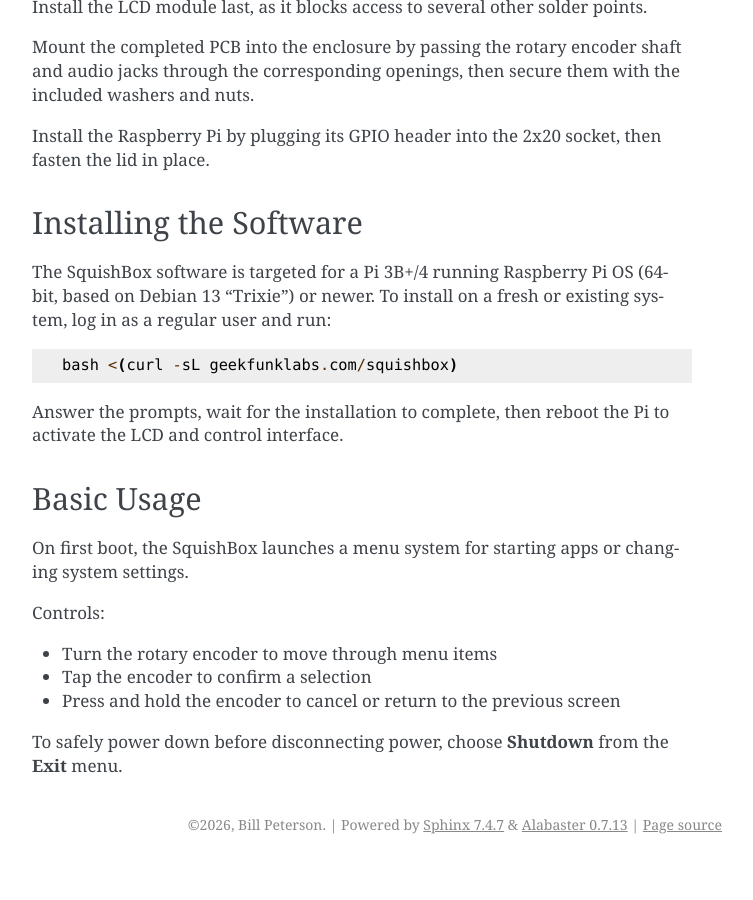
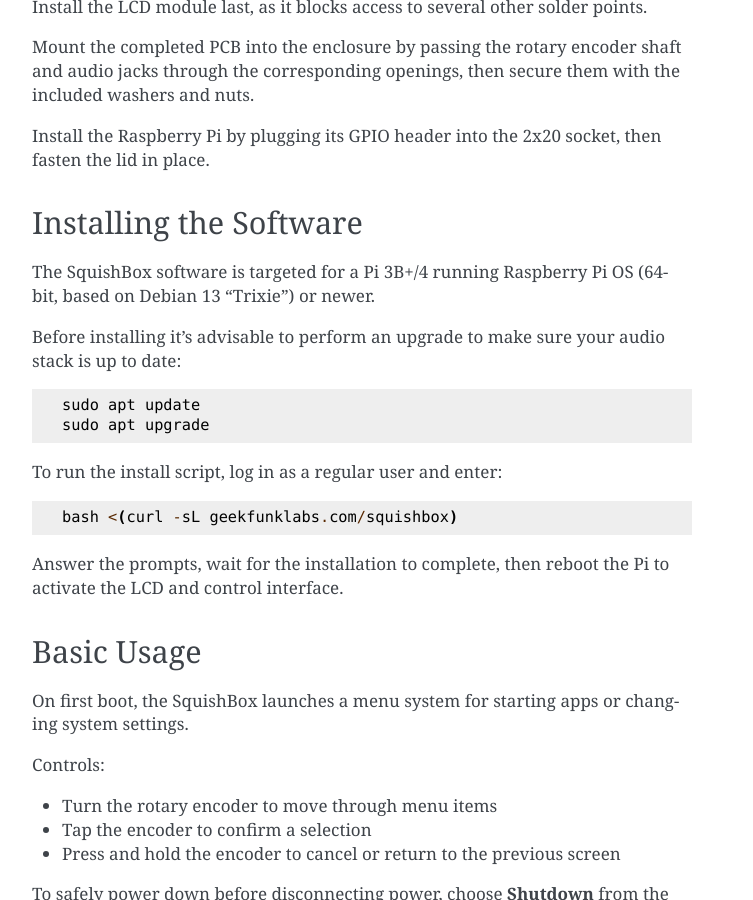
Before and after one commit to GeekFunkLabs/squishbox, a Sphinx documentation site: the page built from docs/quickstart.rst, in a window 1280 px wide and 900 px high, scrolled down 1050 px. Shown: the whole window, without its empty margins (388-1141 px from the left). Built offline with Sphinx 7.4.7, drawn with Linux system fonts in a browser that asks for light colours; before the commit the page ends 1914 px from its top, so only the background shows below that.

Commit message:
recommend update/upgrade before install

```diff
--- a/docs/quickstart.rst
+++ b/docs/quickstart.rst
@@ -58,7 +58,14 @@
 
 The SquishBox software is targeted for a Pi 3B+/4 running Raspberry Pi OS
 (64-bit, based on Debian 13 "Trixie") or newer.
-To install on a fresh or existing system, log in as a regular user and run: ::
+
+Before installing it's advisable to perform an upgrade to
+make sure your audio stack is up to date: ::
+
+    sudo apt update
+    sudo apt upgrade
+
+To run the install script, log in as a regular user and enter: ::
 
     bash <(curl -sL geekfunklabs.com/squishbox)
 
```
Also changed, not shown: README.md (+4 -1 lines).
